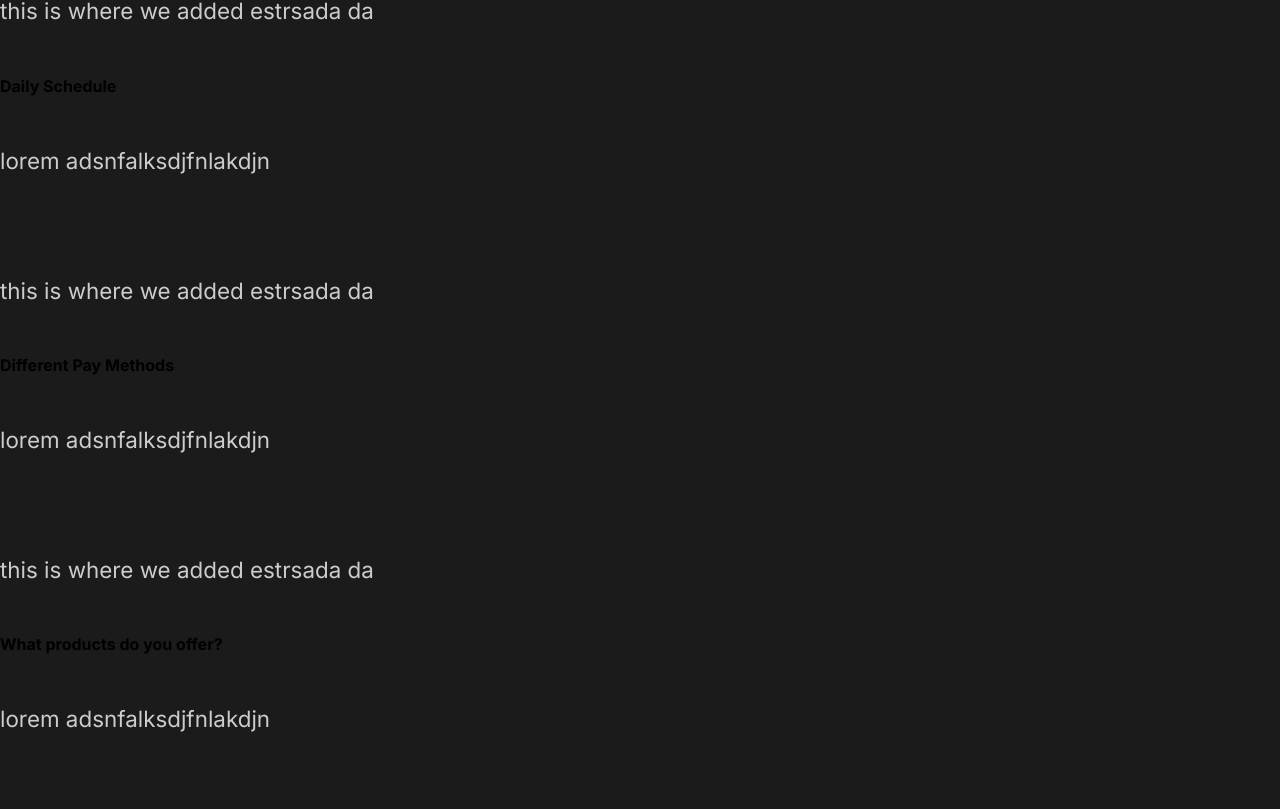
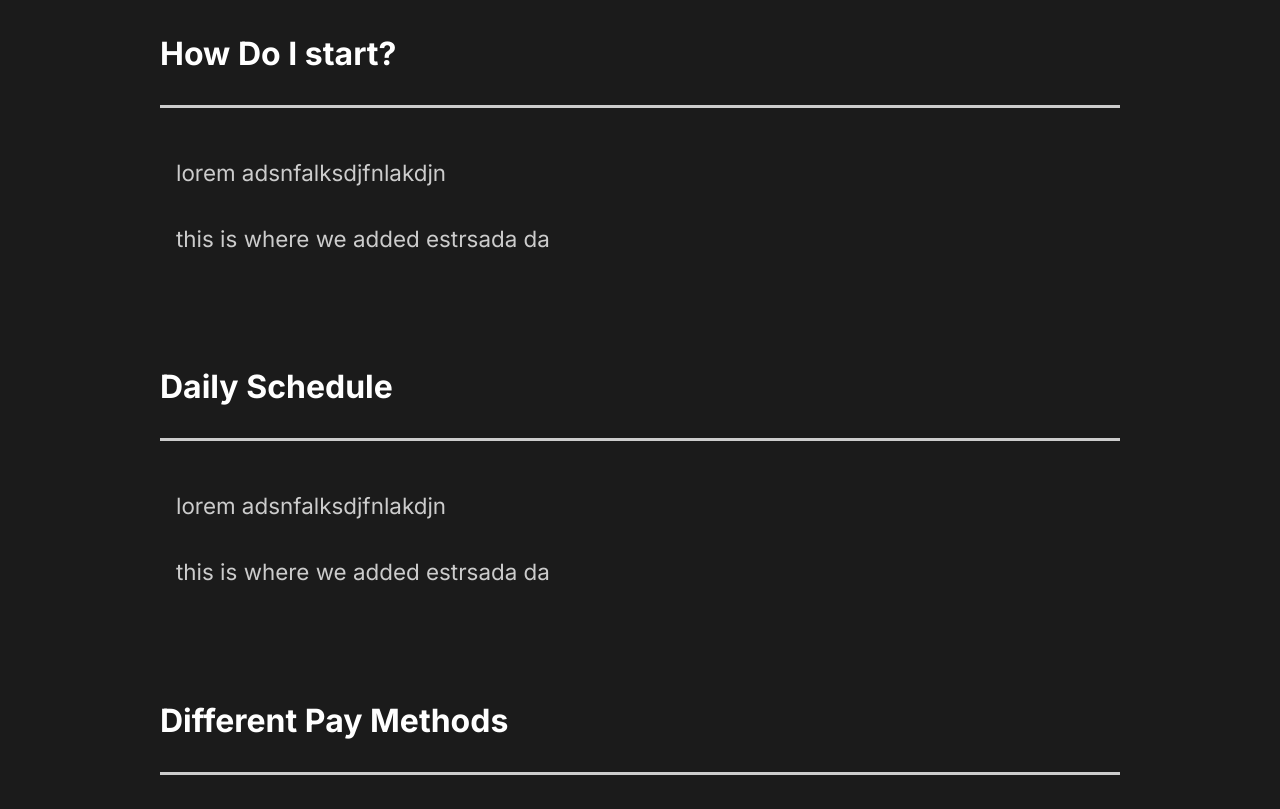
Before and after one commit to Cybertoge/Capture-React, a React (Create React App) app in the folder captureReact/capture/: page / in a window 1280 px wide. Shown: the part 2351-3160 px from the top of the page. Built offline with nearby package versions, Linux system fonts and the light colour scheme.

Commit message:
7 navigation

```diff
--- a/captureReact/capture/src/components/FaqSection.js
+++ b/captureReact/capture/src/components/FaqSection.js
@@ -1,14 +1,17 @@
 import React from "react";
+import styled from "styled-components";
+import { About } from "../styles";
 
 const FaqSection = () => {
   return (
-    <div className="faq">
+    <Faq>
       <h2>
         Any Questions <span>FAQ</span>
       </h2>
       <div className="question">
         <h4>How Do I start?</h4>
         <div className="answer">
+          <div className="faq-line"></div>
           <p>lorem adsnfalksdjfnlakdjn</p>
           <p>this is where we added estrsada da</p>
         </div>
@@ -16,6 +19,7 @@
       <div className="question">
         <h4>Daily Schedule</h4>
         <div className="answer">
+          <div className="faq-line"></div>
           <p>lorem adsnfalksdjfnlakdjn</p>
           <p>this is where we added estrsada da</p>
         </div>
@@ -23,6 +27,7 @@
       <div className="question">
         <h4>Different Pay Methods</h4>
         <div className="answer">
+          <div className="faq-line"></div>
           <p>lorem adsnfalksdjfnlakdjn</p>
           <p>this is where we added estrsada da</p>
         </div>
@@ -30,12 +35,40 @@
       <div className="question">
         <h4>What products do you offer?</h4>
         <div className="answer">
+          <div className="faq-line"></div>
           <p>lorem adsnfalksdjfnlakdjn</p>
           <p>this is where we added estrsada da</p>
         </div>
       </div>
-    </div>
+    </Faq>
   );
 };
 
+const Faq = styled(About)`
+  display: block;
+  span {
+    display: block;
+  }
+  h2 {
+    padding-bottom: 2rem;
+    font-weight: lighter;
+  }
+  .faq-line {
+    background: #cccccc;
+    height: 0.2rem;
+    margin: 2rem 0rem;
+    width: 100%;
+  }
+  .question {
+    padding: 3rem 0rem;
+    cursor: pointer;
+  }
+  answer {
+    padding: 2rem 0rem;
+  }
+  p {
+    padding: 1rem;
+  }
+`;
+
 export default FaqSection;
--- a/captureReact/capture/src/components/GlobalStyled.js
+++ b/captureReact/capture/src/components/GlobalStyled.js
@@ -34,6 +34,7 @@
 }
 h4 {
     font-weight: bold;
+    font-size: 2rem;
 }
 a {
     font-size: 1.1rem;
--- a/captureReact/capture/src/components/ServicesSection.js
+++ b/captureReact/capture/src/components/ServicesSection.js
@@ -68,7 +68,7 @@
 `;
 
 const Card = styled.div`
-  flex-basis: 15rem;
+  flex-basis: 17rem;
   .icon {
     display: flex;
     align-items: center;
```
Also changed, not shown: captureReact/capture/src/components/Nav.js (added), 1 other file (tests, documents, lock files or other folders).
